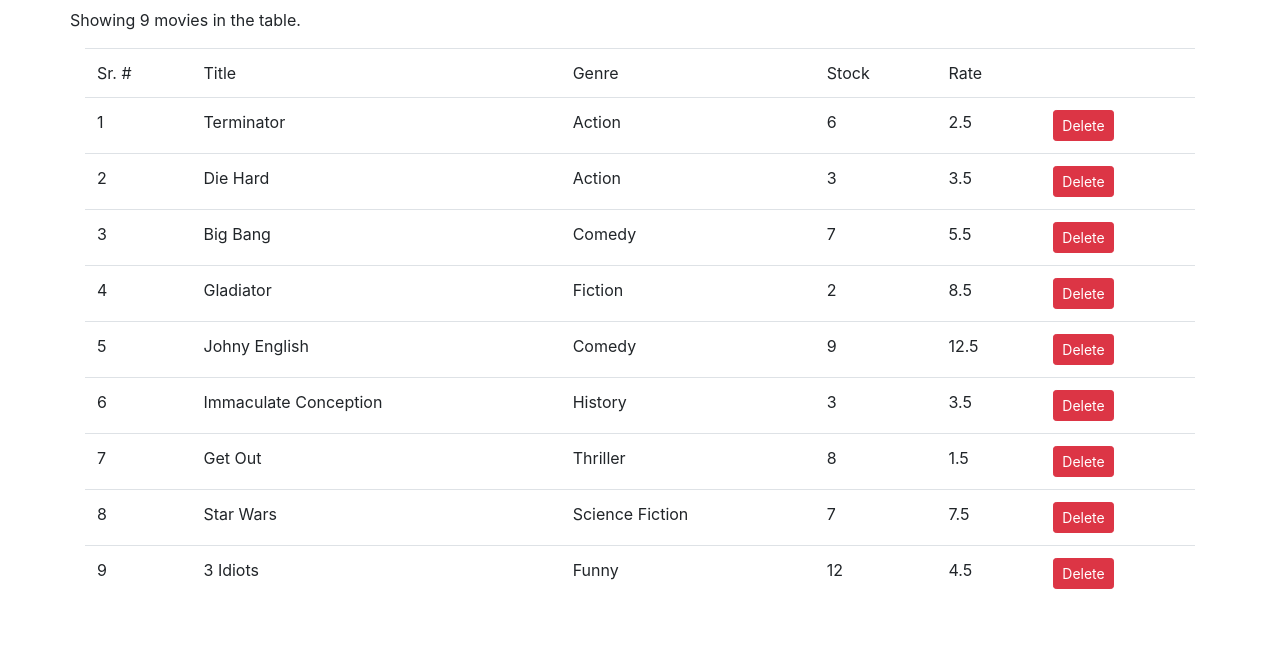
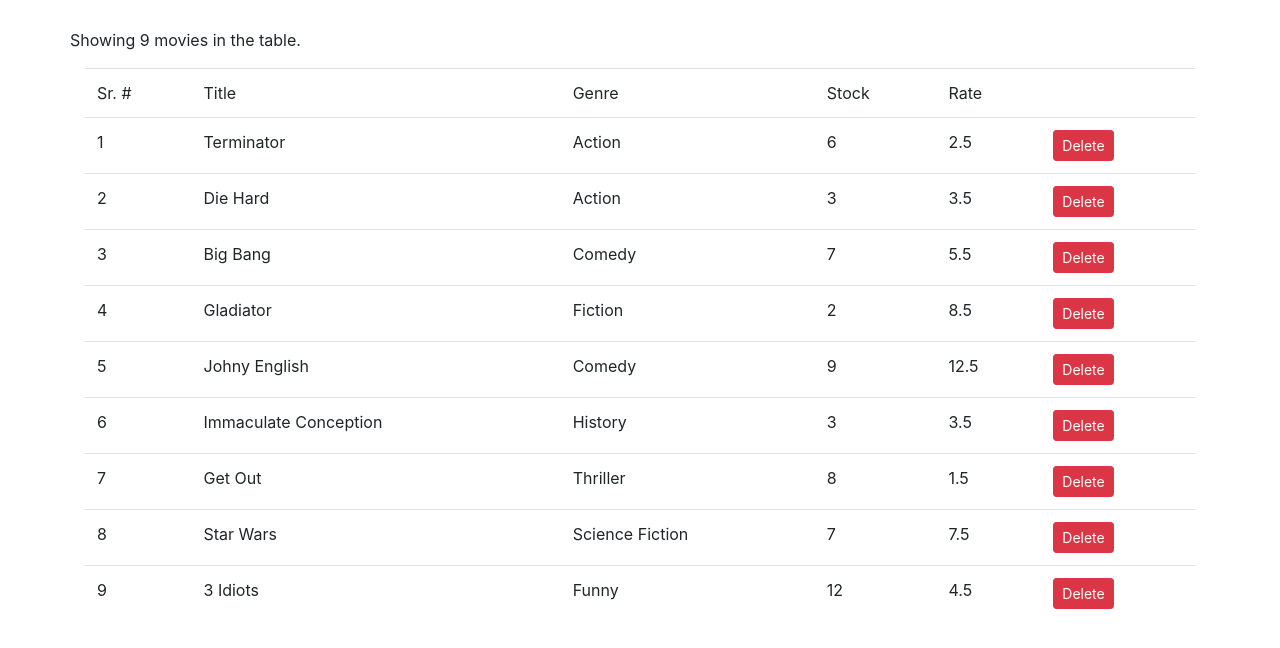
Before and after one commit to InfoTechSole/react-practice, a React (Create React App) app: page / in a window 1280 px wide. Shown: the top 648 px of the page. Built offline with nearby package versions, Linux system fonts and the light colour scheme.

Commit message:
3-Components 15th to 20th lectures -- Exercise solution reviewed and updated. Components Done

```diff
--- a/src/components/movies.jsx
+++ b/src/components/movies.jsx
@@ -9,18 +9,23 @@ class Movies extends Component {
   handleDelete = movie => {
     let movies = this.state.movies.filter(m => m._id !== movie._id);
     // Movie is removed but UI is not updating, figour out why??
-    console.log(movies);
+    // this.setState(movies); // logical problem, we need to pass object to 'setState'
 
-    this.setState(movies);
+    // this.setState({ movies: movies });
+    // In modern javascript if key and value are same then we can simplify code by removing repetition
+    this.setState({ movies });
   };
 
   render() {
-    let movies = this.state.movies;
+    let { movies } = this.state;
+    let { length: moviesCount } = this.state.movies;
+
     return (
       <React.Fragment>
         <p className="row mt-2">
-          {/* There are no movies in the table. */}
-          Showing {movies.length} movies in the table.
+          {moviesCount === 0
+            ? "There are no movies in the table."
+            : `Showing ${moviesCount} movies in the table.`}
         </p>
         <table className="table">
           <thead>
@@ -51,6 +56,7 @@ class Movies extends Component {
                 </td>
               </tr>
             ))}
+            {/* {moviesCount === 0 ? <tr> No record found.</tr> : <tr></tr>} */}
           </tbody>
         </table>
       </React.Fragment>
--- a/src/index.css
+++ b/src/index.css
@@ -1,13 +1,7 @@
 body {
   margin: 0;
-  font-family: -apple-system, BlinkMacSystemFont, 'Segoe UI', 'Roboto', 'Oxygen',
-    'Ubuntu', 'Cantarell', 'Fira Sans', 'Droid Sans', 'Helvetica Neue',
-    sans-serif;
+  padding: 20px 0 0 0;
+  font-family: sans-serif;
   -webkit-font-smoothing: antialiased;
   -moz-osx-font-smoothing: grayscale;
 }
-
-code {
-  font-family: source-code-pro, Menlo, Monaco, Consolas, 'Courier New',
-    monospace;
-}
```
